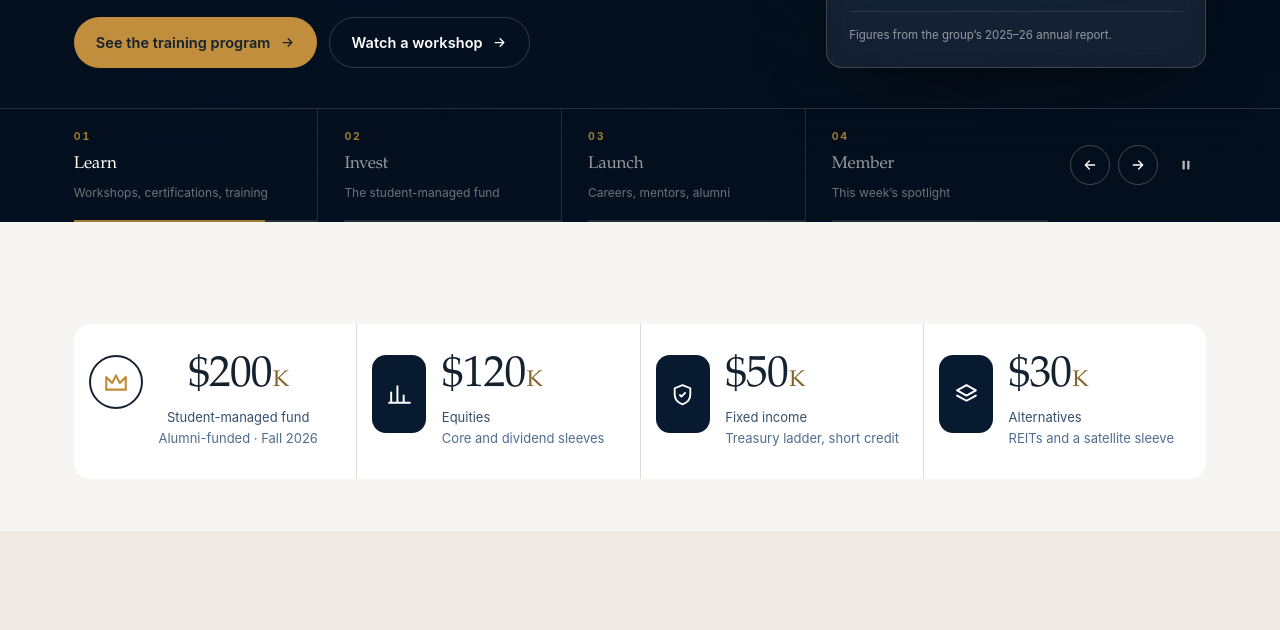
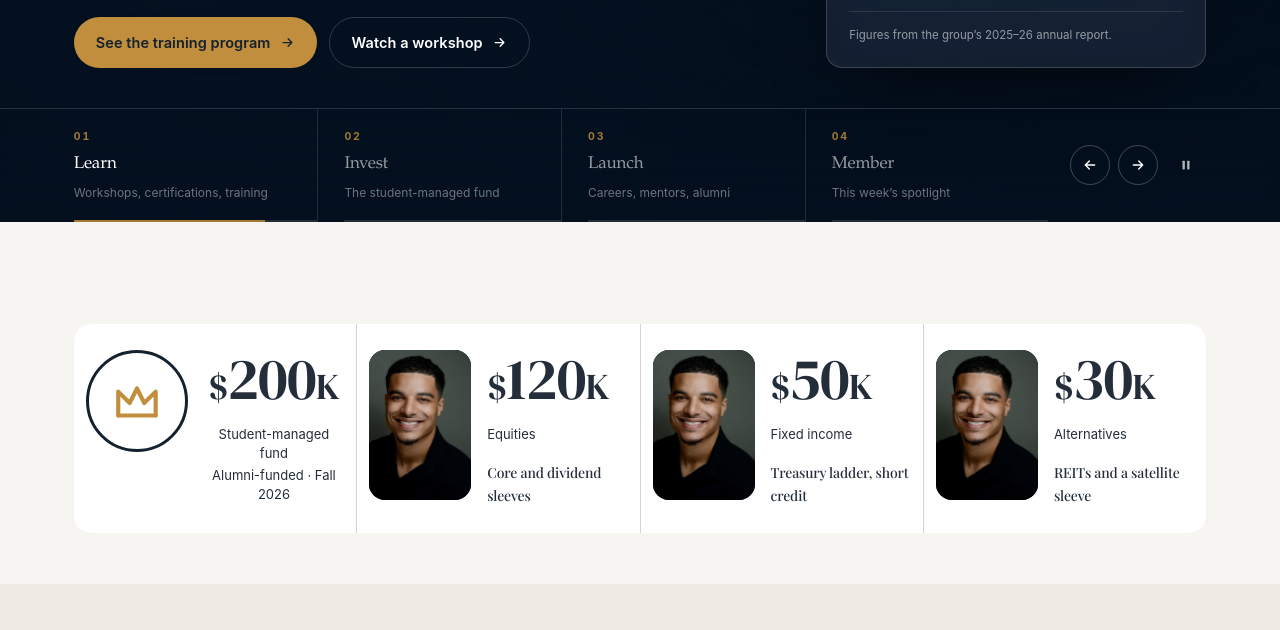
Before and after one commit to TBLopez/baruch-financial-group, a plain HTML site: page index.html in a window 1280 px wide. Shown: the part 530-1160 px from the top of the page. Drawn offline with nearby package versions, Linux system fonts and the light colour scheme.

Commit message:
Rebuild fund ribbon to match stats-ribbon reference
- Large portrait tile per stat column (~37% width, ~74% height) replacing icons
- Circular brand-mark logo in column 1
- Giant high-contrast serif numerals (DM Serif Display) with bottom-pinned caption
- One continuous white card with full-height hairline dividers
- Portrait placeholder asset extracted from the reference
- Locked ivory/navy, no style selector

```diff
--- a/assets/css/styles.css
+++ b/assets/css/styles.css
@@ -479,49 +479,58 @@ p { margin: 0; text-wrap: pretty; }
 .pill.warn { background: var(--warn-soft); color: var(--warn); border-color: var(--warn-soft); }
 .pill .dot { width: 6px; height: 6px; border-radius: 999px; background: currentColor; }
 
-/* Stats ribbon — one white card, four equal columns split by hairline rules.
-   Each column pairs a visual (brand mark or sector tile) with a big serif
-   figure and a sans caption to its right. */
+/* Stats ribbon — one continuous white band, four equal columns split by
+   full-height hairline rules. Each column leads with a large visual (brand
+   mark / sector tile) sized like the reference's portrait, with the big
+   serif figure top-aligned to it and a lower caption pinned to the bottom. */
 .stats-ribbon {
   display: grid;
   grid-template-columns: repeat(4, minmax(0, 1fr));
   gap: 1px;
-  background: var(--line);
+  background: rgba(0, 0, 0, 0.13);
   border-radius: var(--r-lg);
   overflow: hidden;
 }
 .stats-col {
-  display: flex; align-items: flex-start;
-  gap: clamp(12px, 1.2vw, 16px);
+  display: grid;
+  grid-template-columns: auto minmax(0, 1fr);
+  gap: clamp(12px, 1.3vw, 16px);
+  align-items: stretch;
   background: var(--surface);
-  padding: clamp(22px, 2.4vw, 34px) clamp(14px, 1.2vw, 20px);
+  padding: clamp(18px, 2vw, 26px) clamp(10px, 1.1vw, 12px);
   min-width: 0;
 }
-.stats-col-body { min-width: 0; }
-.stats-col-lead .stats-col-body { text-align: center; }
+.stats-col-body { display: flex; flex-direction: column; min-width: 0; }
+.stats-col-feature .stats-col-body { text-align: center; }
 
+.stats-logo, .stats-photo { width: clamp(88px, 8vw, 102px); align-self: start; }
 .stats-logo {
-  flex: none; width: 54px; height: 54px; border-radius: 50%;
-  border: 2px solid var(--btn-bg);
+  aspect-ratio: 1; border-radius: 50%;
+  border: 3.5px solid var(--btn-bg);
   display: grid; place-items: center; color: var(--accent);
 }
-.stats-logo svg { width: 26px; height: 26px; }
-
-.stats-icon {
-  flex: none; width: 54px; height: 78px; border-radius: 14px;
-  background: var(--band-bg); color: #fff;
-  display: grid; place-items: center;
+.stats-logo svg { width: 52%; height: 52%; }
+.stats-photo {
+  height: clamp(124px, 11.7vw, 150px);
+  border-radius: 16px; overflow: hidden; background: var(--band-bg);
 }
-.stats-icon svg { width: 25px; height: 25px; }
+.stats-photo img { width: 100%; height: 100%; object-fit: cover; display: block; filter: saturate(.92); }
 
 .stats-num {
-  font-family: var(--display);
-  font-size: clamp(30px, 3.4vw, 46px);
-  line-height: 1; letter-spacing: -0.02em; color: var(--ink-strong);
+  font-family: "DM Serif Display", var(--display);
+  font-weight: 400;
+  font-size: clamp(30px, 4.6vw, 60px);
+  line-height: 1; letter-spacing: -0.01em; color: #242e3a; white-space: nowrap;
 }
-.stats-num .suffix { font-size: 0.52em; color: var(--accent-text); margin-left: 1px; }
-.stats-caption { font-family: var(--sans); font-size: 13px; line-height: 1.5; color: var(--ink-2); margin-top: 9px; text-wrap: pretty; }
-.stats-caption .stats-note { display: block; color: var(--ink-3); margin-top: 2px; }
+.stats-num .unit { font-size: 0.62em; }
+.stats-caption { font-family: var(--sans); font-size: 13px; line-height: 1.5; color: #242e3a; margin-top: 16px; }
+.stats-caption .stats-note { display: block; margin-top: 2px; }
+.stats-foot {
+  margin-top: auto; padding-top: 18px;
+  font-family: "Playfair Display", var(--display); font-weight: 500;
+  font-size: 14px; letter-spacing: -0.01em;
+  color: #242e3a;
+}
 
 .feature-row { display: grid; grid-template-columns: repeat(3, 1fr); gap: clamp(18px, 2.6vw, 34px); }
 .feature { padding-top: 24px; border-top: 2px solid var(--btn-bg); }
--- a/assets/js/bundle.js
+++ b/assets/js/bundle.js
@@ -1567,19 +1567,20 @@ function renderAumBand() {
   host.innerHTML = `
     <div class="wrap">
       <div class="stats-ribbon reveal">
-        <div class="stats-col stats-col-lead">
-          <span class="stats-logo" aria-hidden="true">${ICONS.mark}</span>
+        <div class="stats-col stats-col-feature">
+          <div class="stats-visual stats-logo" aria-hidden="true">${ICONS.mark}</div>
           <div class="stats-col-body">
-            <div class="stats-num">$<span data-count="${FIRM.fund}">0</span><span class="suffix">K</span></div>
-            <div class="stats-caption">Student-managed fund<span class="stats-note">Alumni-funded · ${esc(FIRM.fundAsOf).replace(/ /g, '&nbsp;')}</span></div>
+            <div class="stats-num"><span class="unit">$</span><span data-count="${FIRM.fund}">0</span><span class="unit">K</span></div>
+            <div class="stats-caption">Student-managed fund<span class="stats-note">Alumni-funded · ${esc(FIRM.fundAsOf)}</span></div>
           </div>
         </div>
         ${AUM_BREAKDOWN.map((a) => `
           <div class="stats-col">
-            <span class="stats-icon" aria-hidden="true">${ICONS[a.icon] || ICONS.bars}</span>
+            <div class="stats-visual stats-photo"><img src="assets/portrait-placeholder.png" alt="" loading="lazy"></div>
             <div class="stats-col-body">
-              <div class="stats-num">$<span data-count="${a.value}">0</span><span class="suffix">K</span></div>
-              <div class="stats-caption">${esc(a.label)}<span class="stats-note">${esc(a.note)}</span></div>
+              <div class="stats-num"><span class="unit">$</span><span data-count="${a.value}">0</span><span class="unit">K</span></div>
+              <div class="stats-caption">${esc(a.label)}</div>
+              <div class="stats-foot">${esc(a.note)}</div>
             </div>
           </div>`).join('')}
       </div>
--- a/index.html
+++ b/index.html
@@ -17,6 +17,9 @@
 <meta name="twitter:title" content="Baruch College Financial Group — Learn the markets. Run real money.">
 <meta name="twitter:description" content="A student-run financial group at Baruch College: analyst training, a $200K student-managed fund, a pitch competition and a 600-strong alumni network.">
 <meta name="twitter:image" content="assets/og.jpg">
+<link rel="preconnect" href="https://fonts.googleapis.com">
+<link rel="preconnect" href="https://fonts.gstatic.com" crossorigin>
+<link href="https://fonts.googleapis.com/css2?family=DM+Serif+Display&family=Playfair+Display:wght@400;500;600&display=swap" rel="stylesheet">
 <link rel="stylesheet" href="assets/css/styles.css">
 <link rel="stylesheet" href="assets/css/themes.css">
 <link rel="icon" href="assets/favicon.svg" type="image/svg+xml">
```
Also changed, not shown: assets/js/home.js (+8 -7 lines), assets/portrait-placeholder.png (added).
